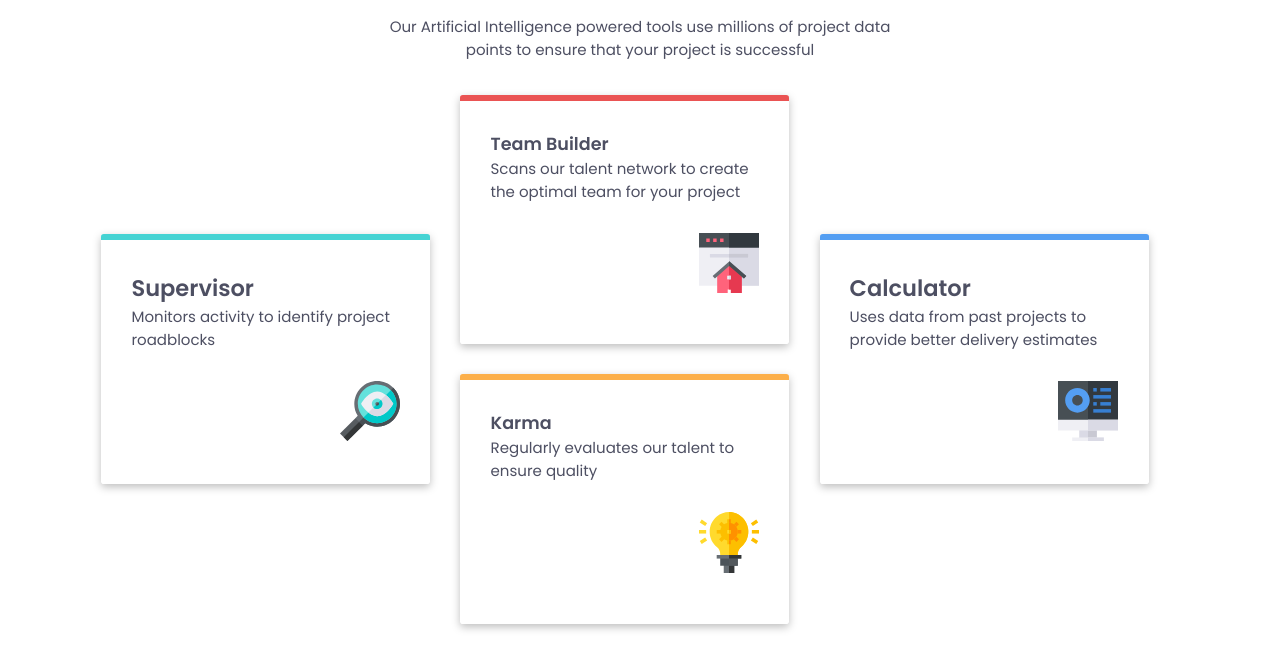
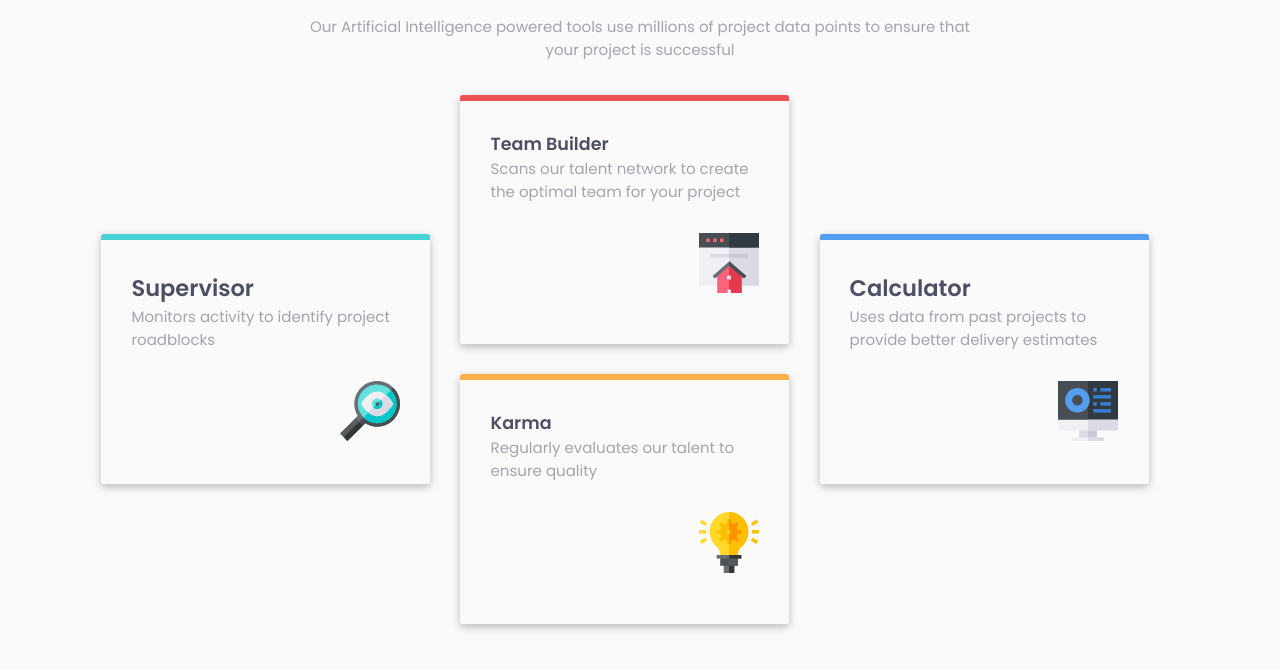
Before and after one commit to hebaahmedsaleh/four-card-feature.github.io, a plain HTML site: page index.html in a window 1280 px wide. Shown: the part 190-860 px from the top of the page. Drawn offline with Linux system fonts and the light colour scheme.

Commit message:
fix the accessibility and css

```diff
--- a/index.css
+++ b/index.css
@@ -44,6 +44,7 @@ body {
   font-weight: 400;
   padding: 5.3rem 0;
   color: var(--DarkBlue);
+  background-color: var(--LightGray);
 }
 
 .cards-section {
@@ -109,7 +110,7 @@ body {
 }
 
 .headings-contrainer--desc {
-  max-width: 60%;
+  color: var(--GrayishBlue);
 }
 .icon-container {
   text-align: end;
--- a/index.html
+++ b/index.html
@@ -24,39 +24,44 @@
     <link rel="stylesheet" href="./index.css" />
   </head>
   <body>
+    <main>
       <section class="headings-contrainer">
         <h1 class="poppins-extralight headings-contrainer--headline">
           Reliable, efficient delivery
         </h1>
 
-      <h3 class="poppins-semibold headings-contrainer--text">
+        <h2 class="poppins-semibold headings-contrainer--text">
           Powered by Technology
-      </h3>
+        </h2>
         <p
           class="poppins-regular headings-contrainer--desc"
-        style="font-size: 1rem"
+          style="font-size: 1rems;max-width: 60%;"
         >
           Our Artificial Intelligence powered tools use millions of project data
           points to ensure that your project is successful
         </p>
       </section>
 
-    <div class="cards-section">
-      <section class="card-container cyan-border margined-right" >
+      <div class="cards-section" role="contentinfo">
+        <section class="card-container cyan-border margined-right">
           <h1 class="poppins-semibold card-headings">Supervisor</h1>
-        <p class=".poppins-regular">
+          <p class=".poppins-regular headings-contrainer--desc">
             Monitors activity to identify project roadblocks
           </p>
-        <div class="icon-container">
+          <figure class="icon-container">
             <img src="./images/search.svg" alt="Search SVG" class="icon" />
-        </div>
+          </figure>
         </section>
 
         <section class="two-section-card-container">
-        <section class="card-container red-border" style="margin-bottom: 2rem">
+          <section
+            class="card-container red-border"
+            style="margin-bottom: 2rem"
+          >
             <h1 class="poppins-semibold card-headings">Team Builder</h1>
-          <p class=".poppins-regular">
-            Scans our talent network to create the optimal team for your project
+            <p class=".poppins-regular headings-contrainer--desc">
+              Scans our talent network to create the optimal team for your
+              project
             </p>
 
             <div class="icon-container">
@@ -70,24 +75,25 @@
 
           <section class="card-container orange-border">
             <h1 class="poppins-semibold card-headings">Karma</h1>
-          <p class=".poppins-regular">
+            <p class=".poppins-regular headings-contrainer--desc">
               Regularly evaluates our talent to ensure quality
             </p>
-          <div class="icon-container">
+            <figure class="icon-container">
               <img src="./images/idea.svg" alt="Idea SVG" class="icon" />
-          </div>
+            </figure>
           </section>
         </section>
 
         <section class="card-container blue-border margined-right">
           <h1 class="poppins-semibold card-headings">Calculator</h1>
-        <p class=".poppins-regular">
+          <p class=".poppins-regular headings-contrainer--desc">
             Uses data from past projects to provide better delivery estimates
           </p>
-        <div class="icon-container">
+          <figure class="icon-container">
             <img src="./images/software.svg" alt="Software SVG" class="icon" />
-        </div>
+          </figure>
         </section>
       </div>
+    </main>
   </body>
 </html>
```
Lines whose indentation alone changed are shown as unchanged.
